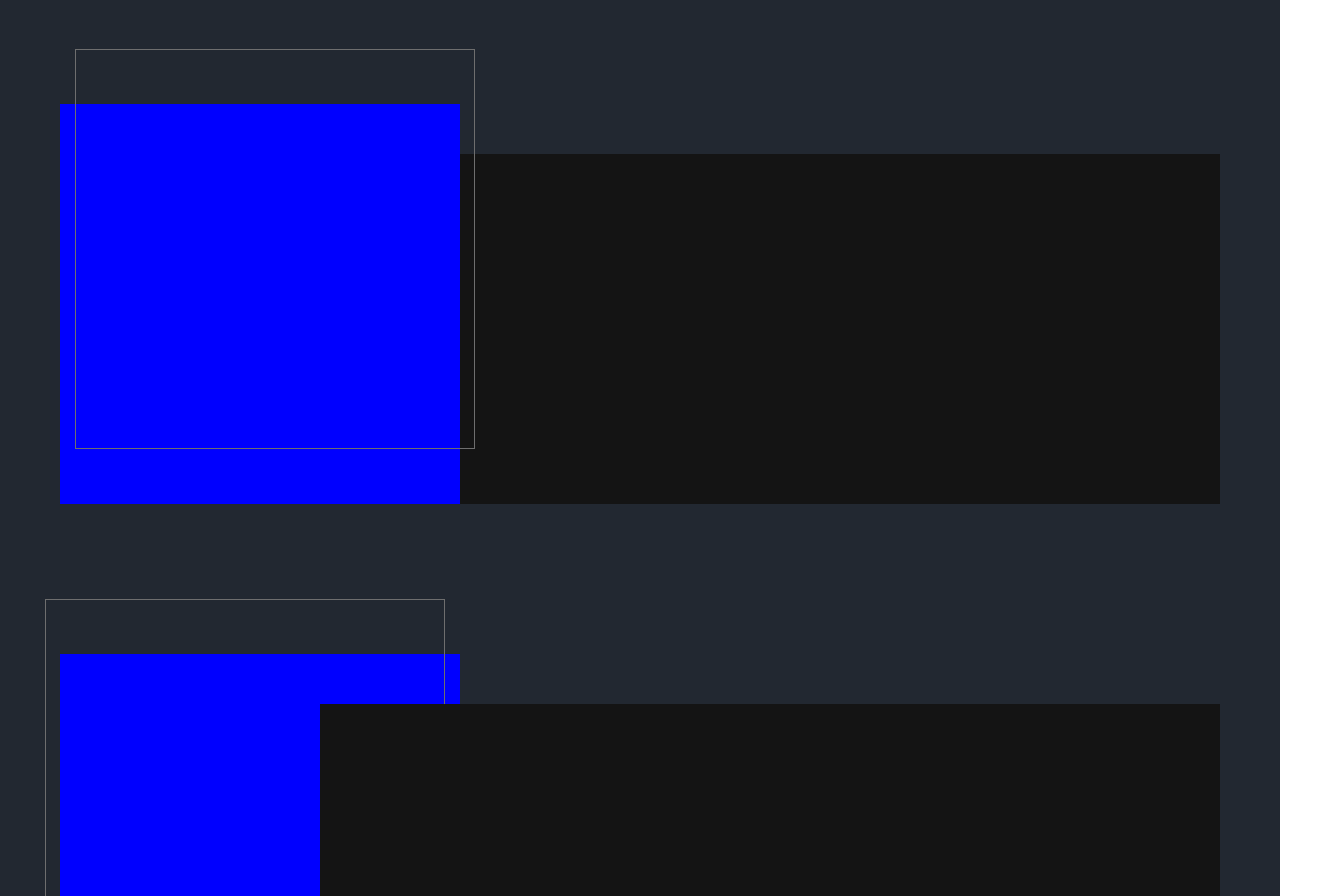
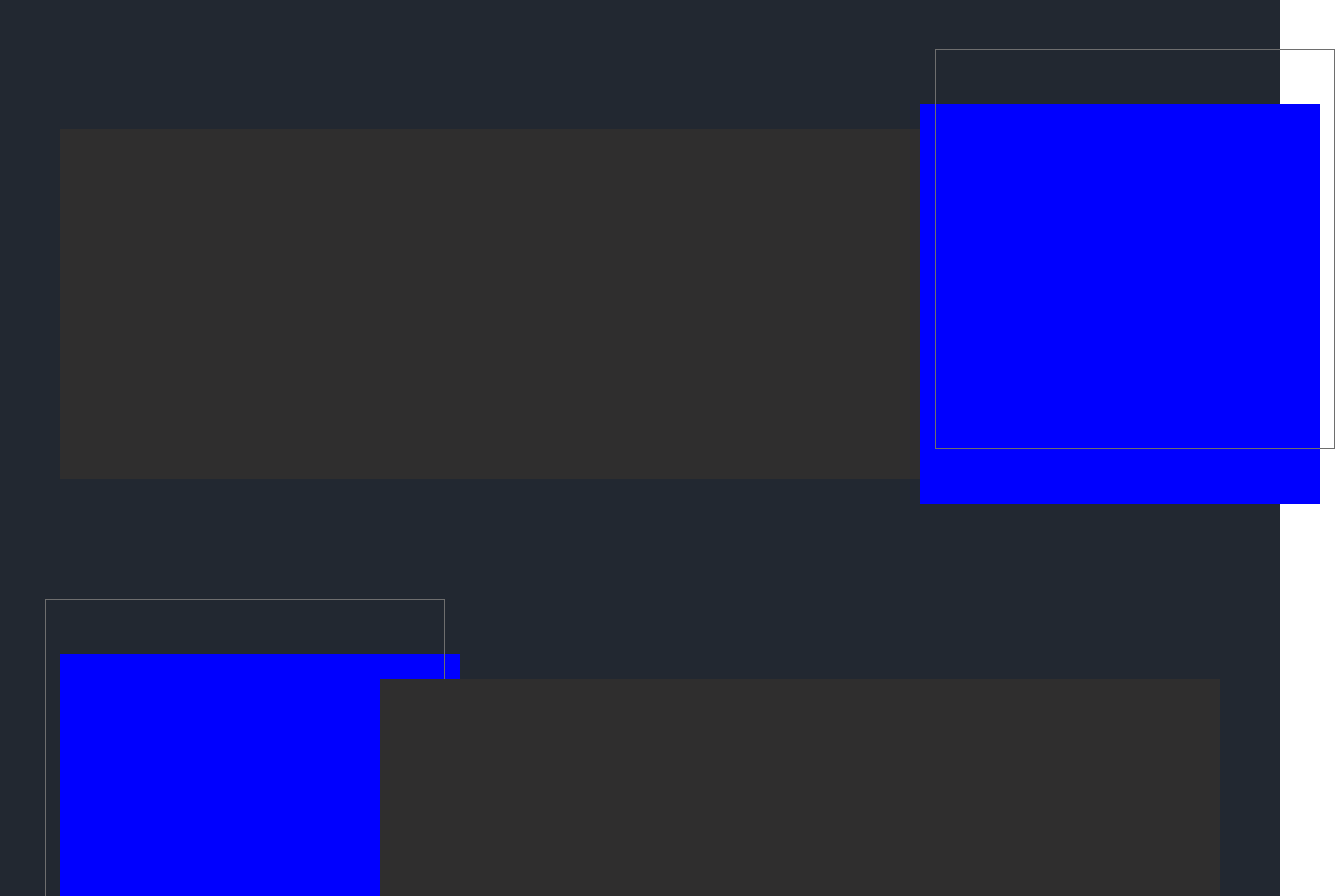
Before and after one commit to Houser97/Portfolio, a React (Create React App) app: page / in a window 1280 px wide. Shown: the part 1900-2796 px from the top of the page, 1335 px wide, since content can reach past the window. Built offline with nearby package versions, Linux system fonts and the light colour scheme.

Commit message:
Set flex-end to image container of the reversed card

```diff
--- a/src/styles/ProjectCard.css
+++ b/src/styles/ProjectCard.css
@@ -2,7 +2,7 @@
     width: 100%;
     height: 100%;
     display: flex;
-    justify-content: flex-start;
+    justify-content: space-between;
     align-items: center;
     margin-bottom: 150px;
 }
@@ -10,15 +10,20 @@
 .app__project-subcontainer{
     width: 100%;
     height: 100%;
-    display: flex;
-    position: relative;
+    display: grid;
+    align-items: center;
+    justify-content: center;
+    grid-template-columns: 300px minmax(400px, 900px);
+    gap: 20px;
 }
 
 .app__project-subcontainer-reversed{
     width: 100%;
     height: 100%;
-    display: flex;
-    position: relative;
+    display: grid;
+    align-items: center;
+    justify-content: flex-end;
+    grid-template-columns: minmax(400px, 900px) 300px;
 }
 
 .project-img-container{
@@ -27,6 +32,16 @@
     height: 400px;
     display: flex;
     overflow: visible;
+}
+
+.project-img-container-reversed{
+    position: relative;
+    width: 400px;
+    height: 400px;
+    display: flex;
+    /*Con FLEX END se asegura que el elemento no se desborde del grid*/
+    justify-self: flex-end;
+    z-index: 1;
 }
 
 .project-card-decoration{
@@ -55,12 +70,10 @@
 
 .project-description{
     display: flex;
-    position: absolute;
-    right: 0px;
-    bottom: 0px;
+    flex: 1;
     height: 350px;
-    width: 900px;
-    background-color: rgb(20, 20, 20);
+    background-color: rgb(47, 46, 46);
+    z-index: 2;
 }
 
 @media (max-width: 810px) {
```
